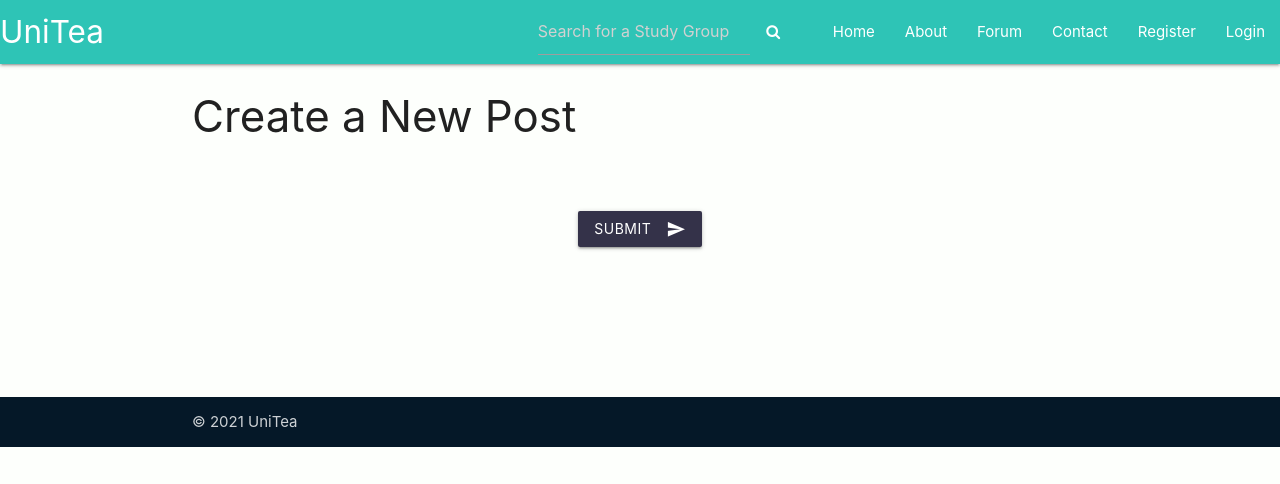
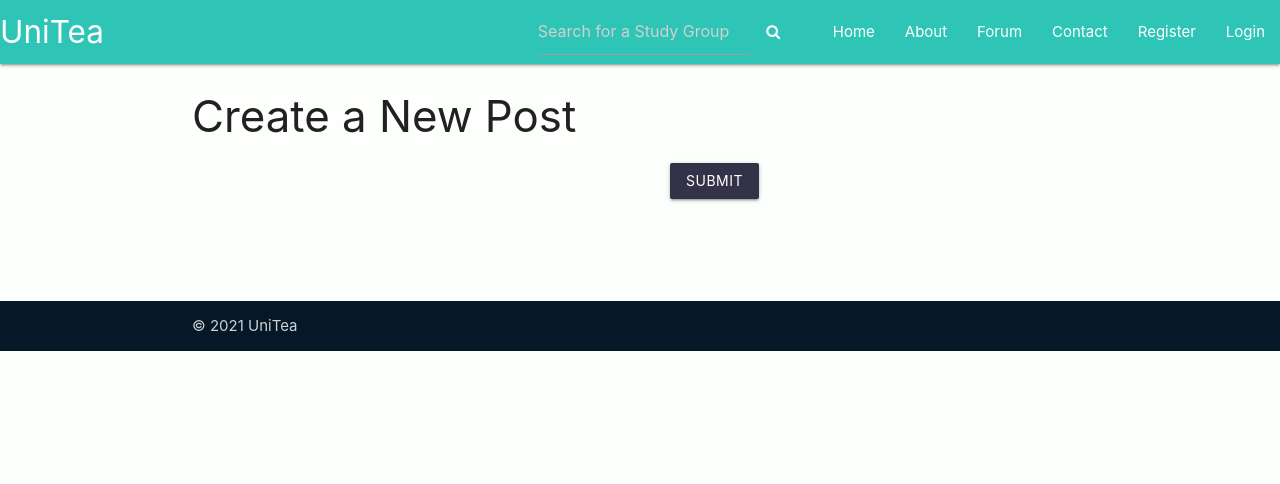
Before and after one commit to kiaragil/unitea, a Django app: template study_site/templates/createStudyGroupPost.html in a window 1280 px wide. Shown: the top 484 px of the page. Run offline with Django 3.2, Linux system fonts and the light colour scheme; the template is opened without the code that fills it, so the values that code supplies are empty.

Commit message:
centering stuff, and added deleted style sheet back

```diff
--- a/study_site/study_app/static/css/style.css
+++ b/study_site/study_app/static/css/style.css
@@ -380,3 +380,19 @@ form input, textarea, button {
   font-size: 22px;
   text-align: center;
 }
+
+/* center containers */
+.center-container {
+  /*height: 200px;*/
+  position: relative;
+  /*border: 3px solid green;*/
+  padding-left: 25%;
+}
+
+.vertical-center {
+  margin: 0;
+  position: absolute;
+  top: 50%;
+  -ms-transform: translateY(-50%);
+  transform: translateY(-50%);
+}
--- a/study_site/templates/createMainPost.html
+++ b/study_site/templates/createMainPost.html
@@ -10,6 +10,7 @@
                             <td>{{ form.postTitle }}</td>
                             <td>{{ form.postTitle.errors }}</td>
                         </tr>
+                        <br>
                         <tr>
                             <th>{{ form.post.label }}</th>
                             <td>{{ form.post }}</td>
@@ -17,10 +18,13 @@
                         </tr>
                     </tbody>
                     <br>
+                    <div class="center-container">
+                        <div class="vertical-center">
                             <button class="btn waves-effect waves-light" type="submit" name="action">Submit
                                 <i class="material-icons right">send</i>
                             </button>
-
+                        </div>
+                    </div>
                 </form>
             </div>
         </div>
--- a/study_site/templates/createStudyGroupPost.html
+++ b/study_site/templates/createStudyGroupPost.html
@@ -17,13 +17,15 @@
                     </tr>
                 </tbody>
                 <br>
-                <button class="btn waves-effect waves-light" type="submit" name="action">Submit
-                    <i class="material-icons right">send</i>
-                </button>
-
+                    <div class="center-container">
+                        <div class="vertical-center">
+                            <button class="btn waves-effect waves-light" type="submit" name="action">Submit
+                                <i class="material-icons right">send</i>
+                            </button>
+                        </div>
+                    </div>
             </form>
         </div>
     </div>
 
-
 {% endblock %}
--- a/study_site/templates/editMainPost.html
+++ b/study_site/templates/editMainPost.html
@@ -4,7 +4,7 @@
 <link rel="stylesheet" href="{% static 'css/editMainPost.css' %}">
 {% endblock %}
 
-<div class="editMP-wrapper">
+    <div class="editMP-wrapper" style="margin-top 10%;">
         <div class="editMP-content">
             <h3>Edit Main Post</h3>
             <form method="POST" class="col s12" id="editmainpostform" enctype="multipart/form-data" action="updatemainpost">
```
Also changed, not shown: study_site/study_app/static/css/userProfile.css (added, +32 -0 lines). Lines whose indentation alone changed are shown as unchanged.
